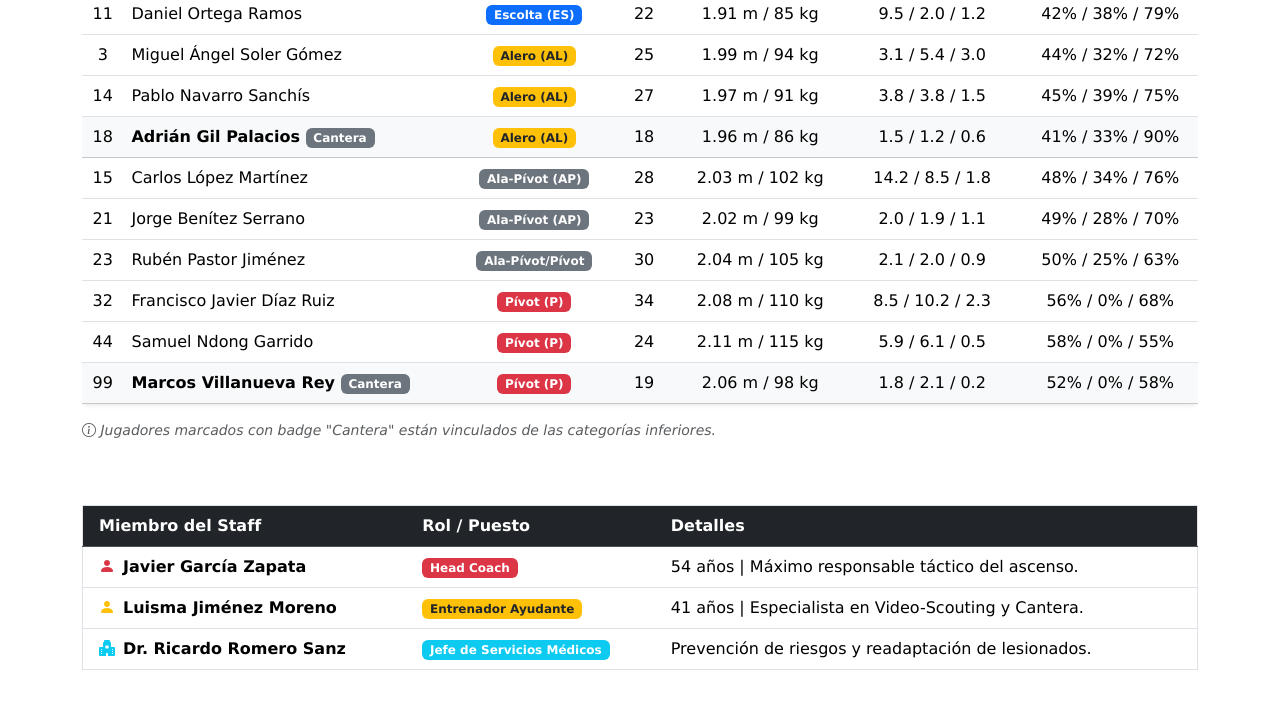
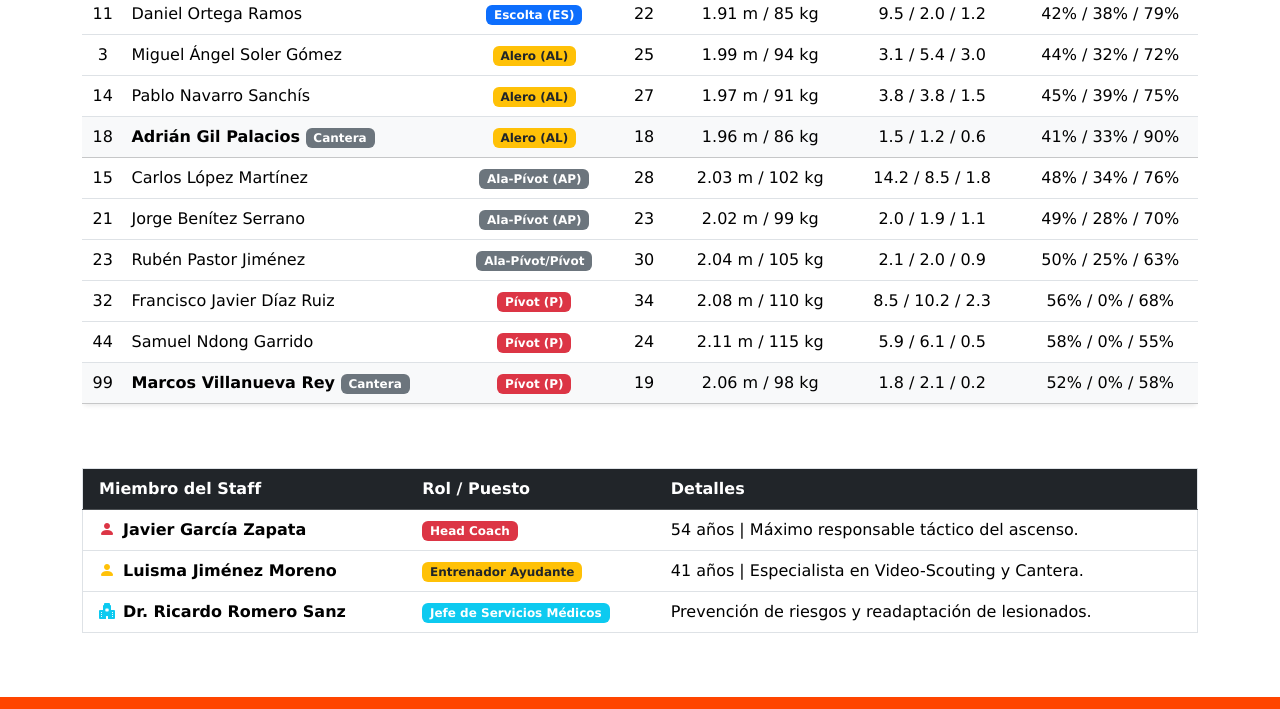
Before and after one commit to BigotesconS/web, a plain HTML site: page submenu/equipo.html in a window 1280 px wide. Shown: the part 604-1313 px from the top of the page. Drawn offline with nearby package versions, Linux system fonts and the light colour scheme.

Commit message:
Actualizar equipo.html

```diff
--- a/submenu/equipo.html
+++ b/submenu/equipo.html
@@ -214,7 +214,7 @@
 
             </tbody>
         </table>
-        <p class="text-muted small mt-2"><em><i class="bi bi-info-circle"></i> Jugadores marcados con badge "Cantera" están vinculados de las categorías inferiores.</em></p>
+
     </div>
 
     <!-- TABLA STAFF RESPONSIVA -->
```
